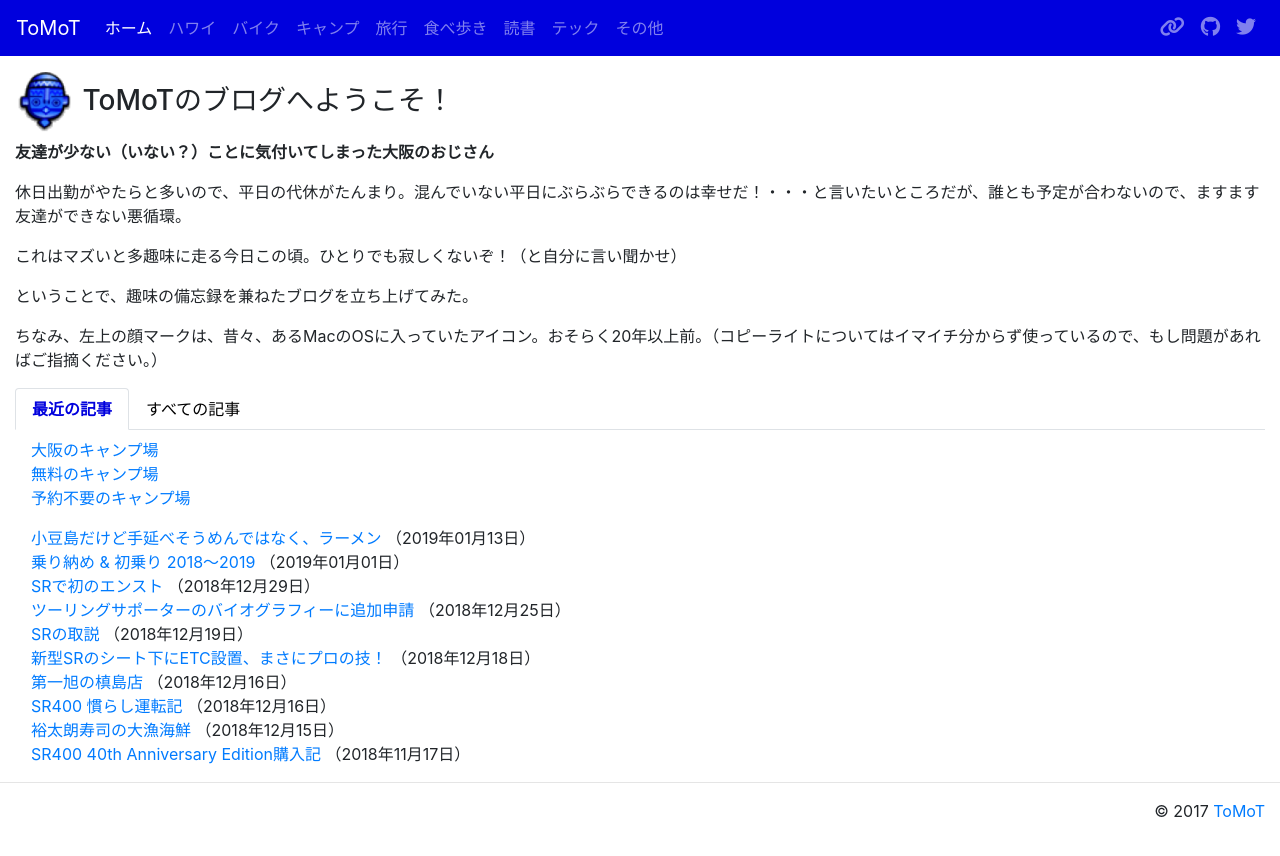
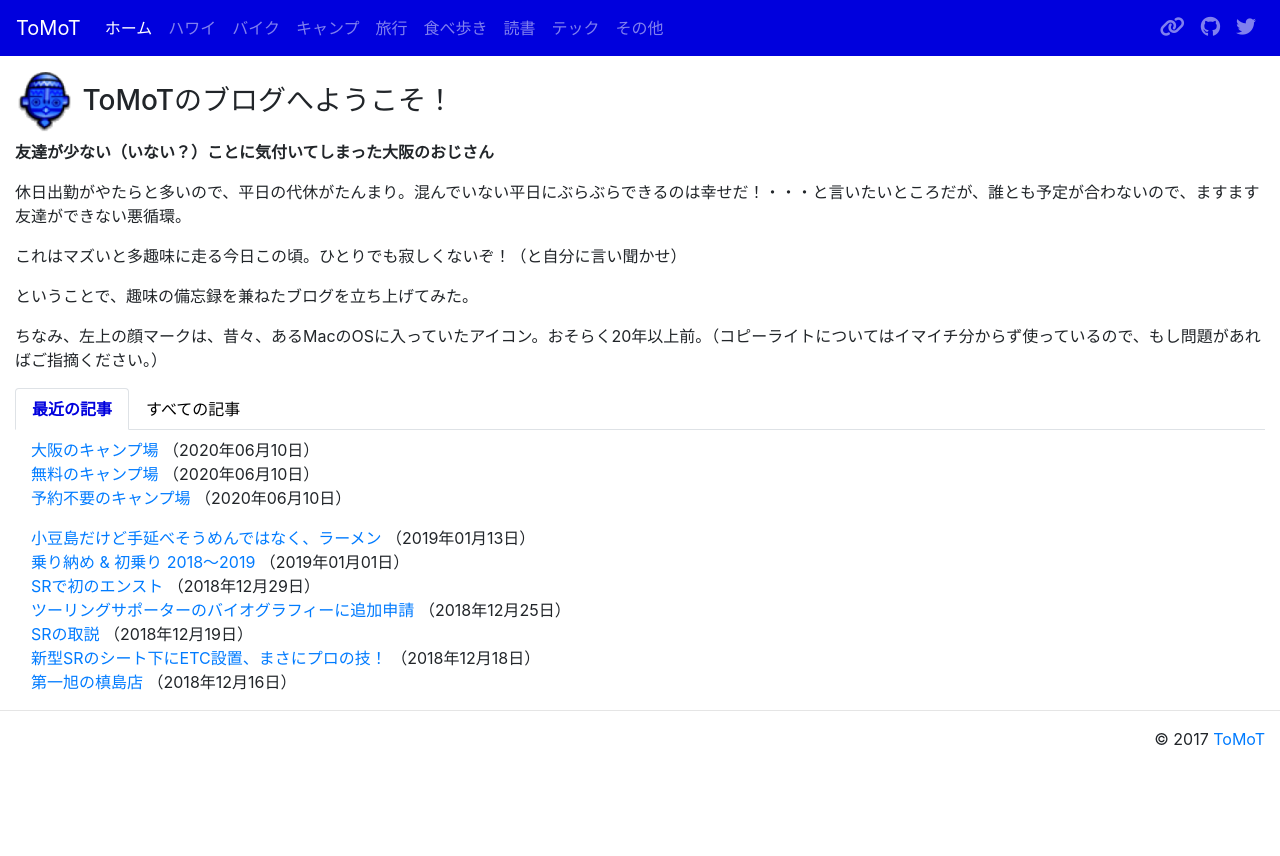
Before and after one commit to tomot/tomot.github.io, a Jekyll site: the page built from index.md, in a window 1280 px wide. Shown: the top 856 px of the page. Built offline with Jekyll 4.4.1, drawn with Linux system fonts in a browser that asks for light colours; nearby versions of some CDN libraries.

Commit message:
rearrange pages

```diff
--- a/_config.yml
+++ b/_config.yml
@@ -1,4 +1,4 @@
-latestPosts: 10
+latestPosts: 7
 
 defaults:
   - scope:
--- a/index.md
+++ b/index.md
@@ -24,9 +24,9 @@ title: ToMoT - ホーム
 <div class="tab-content">
   <div class="tab-pane fade show active" id="latest-post">
     <ul class="list-unstyled ml-3">
-      <li><a href="pages/camp-osaka.html">大阪のキャンプ場</a></li>
-      <li><a href="pages/camp-free.html">無料のキャンプ場</a></li>
-      <li><a href="pages/camp-ownway.html">予約不要のキャンプ場</a></li>
+      <li><a href="pages/camp-osaka.html">大阪のキャンプ場</a> （2020年06月10日）</li>
+      <li><a href="pages/camp-free.html">無料のキャンプ場</a> （2020年06月10日）</li>
+      <li><a href="pages/camp-ownway.html">予約不要のキャンプ場</a> （2020年06月10日）</li>
     </ul>
     <ul class="list-unstyled ml-3 mb-1">
       {% for post in site.posts limit: site.latestPosts %}
@@ -38,10 +38,11 @@ title: ToMoT - ホーム
     </ul>
   </div>
   <div class="tab-pane fade" id="all-post">
+    <p class="mb-1">2020年</p>
     <ul class="list-unstyled ml-3">
-      <li><a href="pages/camp-osaka.html">大阪のキャンプ場</a></li>
-      <li><a href="pages/camp-free.html">無料のキャンプ場</a></li>
-      <li><a href="pages/camp-ownway.html">予約不要のキャンプ場</a></li>
+      <li><a href="pages/camp-osaka.html">大阪のキャンプ場</a> （2020年06月10日）</li>
+      <li><a href="pages/camp-free.html">無料のキャンプ場</a> （2020年06月10日）</li>
+      <li><a href="pages/camp-ownway.html">予約不要のキャンプ場</a> （2020年06月10日）</li>
     </ul>
     <p class="mb-1">2019年</p>
     <ul class="list-unstyled ml-3 mb-1">
```
Also changed, not shown: camp.md (+3 -3 lines), tech.md (+1 -1 lines).
